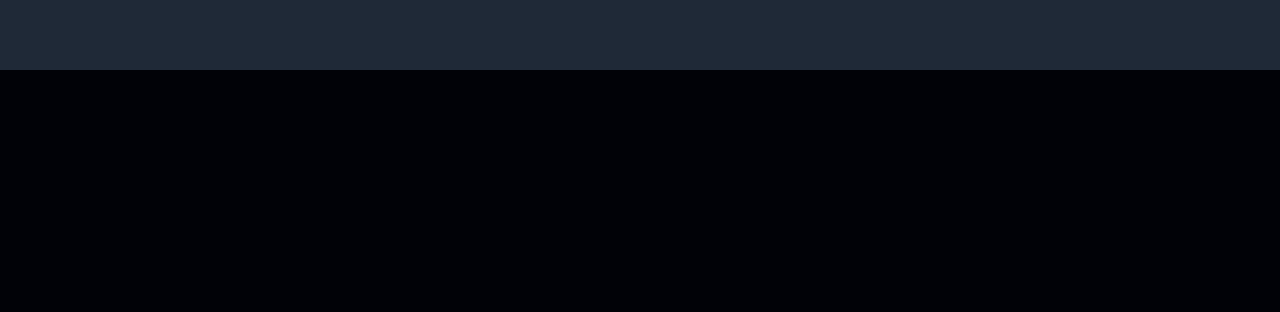
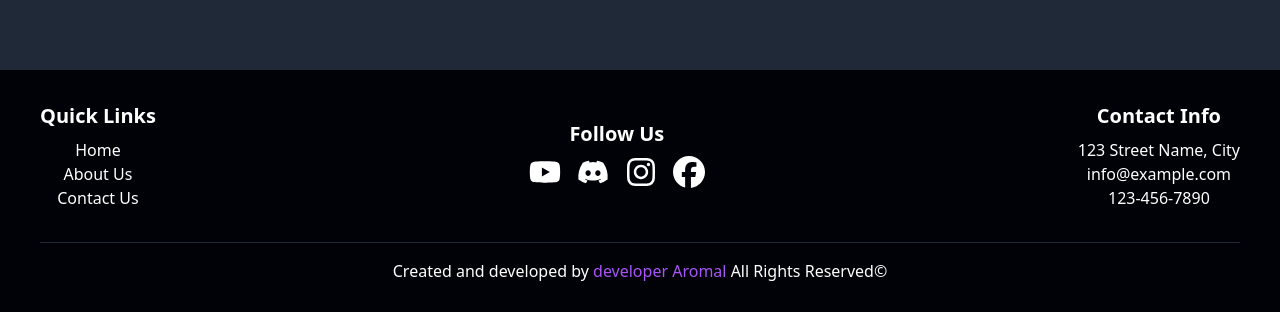
Before and after one commit to DeveloperAromal/Astrozz, a Next.js app: page / in a window 1280 px wide. Shown: the part 3174-3486 px from the top of the page. Before the commit the page ends 3244 px from the top, so only its background shows below. Built offline with nearby package versions, Linux system fonts and the light colour scheme; no server answers.

Commit message:
commited

```diff
--- a/app/components/About.tsx
+++ /dev/null
@@ -1,56 +0,0 @@
-import Image from "next/image";
-
-export default function Hero() {
-  return (
-    <section className="items-center justify-center">
-      <div>
-        <h1 className="text-center text-3xl">About Us</h1>
-      </div>
-      <div className="flex gap-10 py-20 flex-wrap items-center justify-center">
-        <div>
-          <Image
-            src="/images/DPS.jpg"
-            alt="logo"
-            width={600}
-            height={600}
-            className="rounded-2xl hidden lg:block"
-          />
-          <Image
-            src="/images/DPS.jpg"
-            alt="logo"
-            width={640}
-            height={640}
-            className="rounded-2xl p-4 block lg:hidden"
-          />
-        </div>
-        <div>
-          <div>
-            <p className="welcome-para max-w-screen-sm text-justify text-xl text-white hidden lg:block">
-              We Little Flower English Medium Higher Secondary School, nestled
-              in Edava, Thiruvananthapuram, Kerala, is committed to delivering
-              academic excellence. Our dedicated teachers prioritize
-              child-centered learning, nurturing a strong foundation for
-              holistic development. Guiding students through a seamless
-              transition from childhood to adolescence, we enrich their
-              education. With a rich history spanning 65 years, our institution
-              stands out for its commitment to student success. Our stimulating
-              and inclusive environment encourages curiosity, critical thinking,
-              and personal growth. Offering a diverse array of dynamic programs
-              and extracurricular activities, we cater to the unique talents of
-              our students, ensuring an exceptional educational journey
-            </p>
-            <p className="welcome-para max-w-screen-sm text-justify text-small text-white mx-4 block lg:hidden">
-              We Little Flower English Medium Higher Secondary School, nestled
-              in Edava, Thiruvananthapuram, Kerala, is committed to delivering
-              academic excellence. Our dedicated teachers prioritize
-              child-centered learning, nurturing a strong foundation for
-              holistic development. Guiding students through a seamless
-              transition from childhood to adolescence, we enrich their
-              education.
-            </p>
-          </div>
-        </div>
-      </div>
-    </section>
-  );
-}
--- /dev/null
+++ b/app/components/Footer.tsx
@@ -0,0 +1,89 @@
+import Link from "next/link";
+import { FontAwesomeIcon } from "@fortawesome/react-fontawesome";
+import {
+  faYoutube,
+  faDiscord,
+  faInstagram,
+  faFacebook,
+} from "@fortawesome/free-brands-svg-icons";
+export default function Footer() {
+  return (
+    <footer className="px-10 py-8">
+      <div className="container mx-auto flex flex-col md:flex-row justify-between items-center">
+        <div className="mb-4 md:mb-0">
+          <h2 className="text-xl text-center font-semibold">Quick Links</h2>
+          <ul className="mt-2 flex items-center justify-center">
+            <div>
+              <li className="text-center">
+                <Link href="/">Home</Link>
+              </li>
+              <li className="text-center">
+                <Link href="/about">About Us</Link>
+              </li>
+              <li className="text-center">
+                <Link href="/contact">Contact Us</Link>
+              </li>
+            </div>
+          </ul>
+        </div>
+        <div className="mb-4 md:mb-0">
+          <h2 className="text-xl font-semibold text-center">Follow Us</h2>
+          <ul className="mt-2 flex gap-4">
+            <li>
+              <FontAwesomeIcon
+                icon={faYoutube}
+                className="w-8 h-8 hover:text-red-700"
+              />
+            </li>
+            <li>
+              <FontAwesomeIcon
+                icon={faDiscord}
+                className="w-8 h-8 hover:text-blue-400"
+              />
+            </li>
+            <div>
+              <Link href="https://www.instagram.com/lfem_hss/">
+                <li className="hover:bg-gradient-to-br hover:from-pink-500 hover:to-yellow-500 rounded-lg ">
+                  <FontAwesomeIcon icon={faInstagram} className="w-8 h-8" />
+                </li>
+              </Link>
+            </div>
+            <div>
+              <Link href="https://www.facebook.com/people/Little-Flower-English-Medium-Higher-Secondary-School-Edava-Official/100057068126083/">
+                <li>
+                  <FontAwesomeIcon
+                    icon={faFacebook}
+                    className="w-8 h-8  hover:text-blue-500"
+                  />
+                </li>
+              </Link>
+            </div>
+          </ul>
+        </div>
+        <div>
+          <h2 className="text-xl text-center  font-semibold">Contact Info</h2>
+          <div className="flex items-center justify-center">
+            <div>
+              <p className="mt-2 text-center">123 Street Name, City</p>
+              <p className="text-center">info@example.com</p>
+              <p className="text-center">123-456-7890</p>
+            </div>
+          </div>
+        </div>
+      </div>
+      <div className="border-t border-gray-800 mt-8 pt-4 text-center">
+        <div>
+          <p className="text-center ">
+            Created and developed by{" "}
+            <span className="text-purple-500">
+              <Link href="https://devaromal.vercel.app" target="blank">
+                developer Aromal
+              </Link>
+            </span>{" "}
+            All Rights Reserved&copy;
+          </p>
+        </div>
+      </div>
+    </footer>
+  );
+}
--- a/app/globals.css
+++ b/app/globals.css
@@ -9,3 +9,7 @@
 .text-gap {
     letter-spacing: 0.2em;
 }
+
+::-webkit-scrollbar {
+    width: 1px;
+}
--- a/app/page.tsx
+++ b/app/page.tsx
@@ -4,6 +4,7 @@ import WantMore from "./components/WantMore";
 import Membership from "./components/Membership";
 import Hourners from "./components/Hourners";
 import Incharge from "./components/Incharge";
+import Footer from "./components/Footer";
 
 export default function Page() {
   return (
@@ -14,6 +15,7 @@ export default function Page() {
       <Incharge />
       <Achivements />
       <WantMore />
+      <Footer />
     </main>
   );
 }
--- a/package.json
+++ b/package.json
@@ -11,6 +11,8 @@
   },
   "dependencies": {
     "@ducanh2912/next-pwa": "latest",
+    "@fortawesome/free-brands-svg-icons": "^6.5.2",
+    "@fortawesome/react-fontawesome": "^0.2.0",
     "next": "14.1.4",
     "react": "18.2.0",
     "react-dom": "18.2.0"
```
Also changed, not shown: 1 other file (tests, documents, lock files or other folders).
